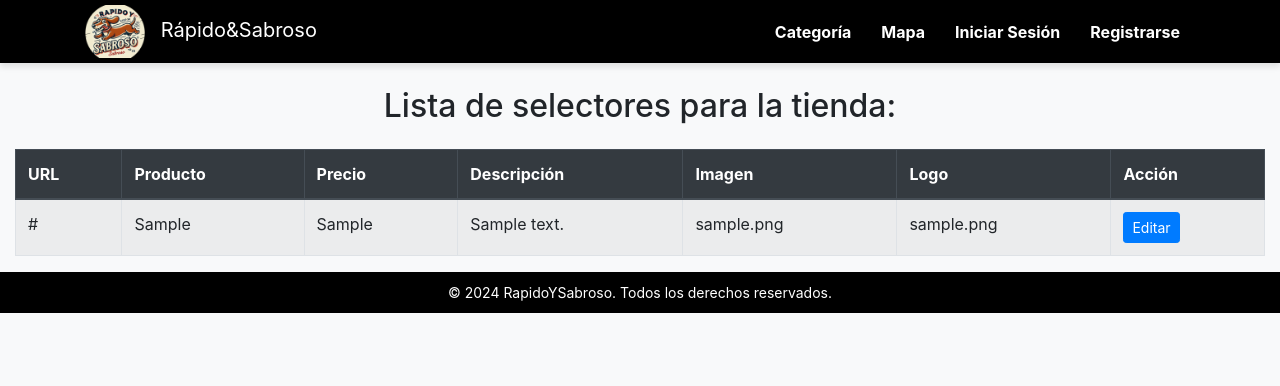
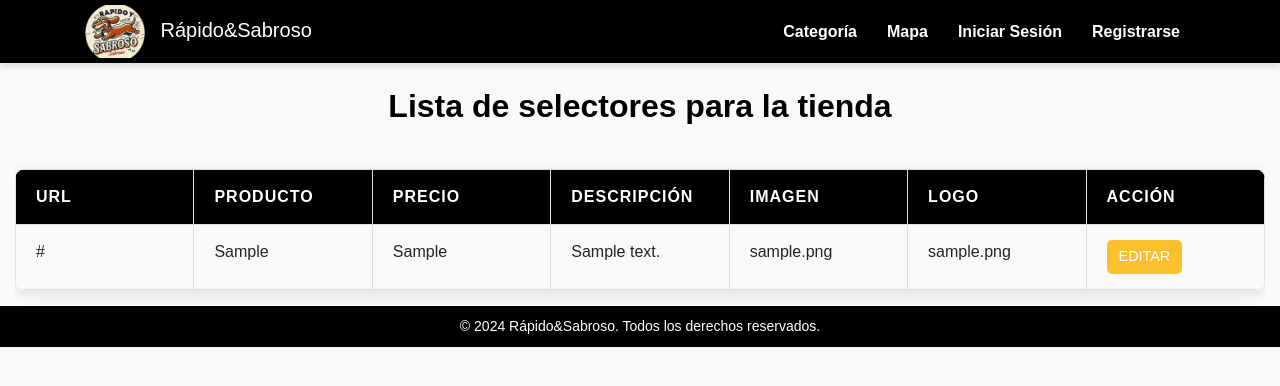
Before and after one commit to Eleksinho/Rapido_Sabroso, a Django app: page /TiendaSelector in a window 1280 px wide. Shown: the top 386 px of the page. Run offline with Django 5.2, Linux system fonts and the light colour scheme; tables that the repository leaves empty hold one stand-in row (values such as "Sample post"); some libraries are stand-ins or nearby versions.

Commit message:
Cambio css "Lista de Selectores y otros"

```diff
--- a/rapidoysabrosoWEB/static/app/css/SelectorTienda.css
+++ b/rapidoysabrosoWEB/static/app/css/SelectorTienda.css
@@ -56,6 +56,7 @@ body {
   }
 
   .btn-warning {
+    color: white;
     background-color: #f39c12;
     border-color: #f39c12;
   }
@@ -64,7 +65,7 @@ body {
     background-color: #e67e22;
     border-color: #e67e22;
     transform: translateY(-3px);
-    box-shadow: 0 5px 15px rgba(0, 0, 0, 0.1);
+    box-shadow: 0 5px 15px rgba(255, 255, 255, 0.1);
   }
 
   /* Imagen con bordes redondeados y sombra */
--- /dev/null
+++ b/rapidoysabrosoWEB/static/app/css/TiendaSelector.css
@@ -0,0 +1,74 @@
+/* Estilo global */
+body {
+    font-family: 'Arial', sans-serif;
+    background-color: #f4f4f9;
+    color: #333;
+  }
+
+  /* Estilo para el título */
+  h2 {
+    color: #000000;
+    font-size: 2rem;
+    font-weight: 600;
+    margin-bottom: 20px;
+  }
+
+  /* Tabla personalizada */
+  .table-responsive .table {
+    width: 100%;
+    background-color: #ffffff;
+    border-collapse: collapse;
+    margin-top: 20px;
+    border-radius: 10px;
+    overflow: hidden;
+    box-shadow: 0 4px 15px rgba(0, 0, 0, 0.1); /* Sombra más pronunciada */
+    table-layout: fixed; /* Hace que la tabla se ajuste a su contenedor */
+  }
+
+  .table-responsive .table th, .table-responsive .table td {
+    padding: 15px 20px;  /* Aumentamos el padding para mayor espacio */
+    text-align: left;
+    border: 1px solid #ddd;  /* Bordes suaves */
+    word-wrap: break-word; /* Permite el salto de línea en el texto largo */
+    max-width: 150px; /* Limita el ancho de las celdas */
+  }
+
+  .table-responsive .table th {
+    background-color: #000000;
+    color: white;
+    font-weight: 700;
+    text-transform: uppercase;
+    letter-spacing: 1px;
+  }
+
+  .table-responsive .table tbody tr:nth-child(odd) {
+    background-color: #f9f9f9;  /* Fondo para las filas impares */
+  }
+
+  .table-responsive .table tbody tr:nth-child(even) {
+    background-color: #fafafa;  /* Fondo para las filas pares */
+  }
+
+  .table-responsive .table tbody tr:hover {
+    background-color: #c5c7c9;  /* Color de fondo al pasar el mouse */
+    transition: background-color 0.3s ease;  /* Transición suave */
+  }
+
+  /* Estilo para los botones */
+  .btn {
+    padding: 6px 12px;
+    font-size: 0.9rem;
+    text-transform: uppercase;
+    border-radius: 5px;
+    transition: background-color 0.3s ease;
+  }
+
+  .btn-editar {
+    background-color: #fbc02d;
+    border: none;
+    color: white;
+  }
+
+  .btn-editar:hover {
+    background-color: #ebb42b;
+  }
--- a/rapidoysabrosoWEB/templates/service/TiendaSelector.html
+++ b/rapidoysabrosoWEB/templates/service/TiendaSelector.html
@@ -3,14 +3,12 @@
 
 {% block title %}Selectores - Rápido&Sabroso{% endblock %}
 
-{% block css %}
+{% block content %}
+<!-- Enlace a tu archivo CSS personalizado -->
+<link rel="stylesheet" type="text/css" href="{% static 'app/css/TiendaSelector.css' %}">
 
-{% endblock %}
-
-
-{% block content %}
   <div class="container-fluid mt-4">  <!-- Usamos container-fluid para ocupar todo el ancho -->
-    <h2 class="text-center mb-4">Lista de selectores para la tienda:</h2>
+    <h2 class="text-center mb-4">Lista de selectores para la tienda</h2>
 
     <div class="table-responsive"> <!-- Hacemos la tabla responsiva -->
       <table class="table table-bordered table-striped">
@@ -31,11 +29,14 @@
               <td>{{ selector.url }}</td>
               <td>{{ selector.product_selector }}</td>
               <td>{{ selector.price_selector }}</td>
+
+
+
               <td>{{ selector.description_selector }}</td>
               <td>{{ selector.image_selector }}</td>
               <td>{{ selector.logo_selector }}</td>
               <td>
-                <a href="{% url 'SelectorTienda' selector.id %}" class="btn btn-primary btn-sm">Editar</a>
+                <a href="{% url 'SelectorTienda' selector.id %}" class="btn btn-editar btn-sm">Editar</a>
               </td>
             </tr>
           {% endfor %}
--- a/rapidoysabrosoWEB/templates/service/baseplantillaNav.html
+++ b/rapidoysabrosoWEB/templates/service/baseplantillaNav.html
@@ -112,7 +112,7 @@
 
     {% block footer %}
     <footer class="">
-      <p>&copy; 2024 RapidoYSabroso. Todos los derechos reservados.</p>
+      <p>&copy; 2024 Rápido&Sabroso. Todos los derechos reservados.</p>
     </footer>
     {% endblock %}
   </div>
--- a/rapidoysabrosoWEB/views.py
+++ b/rapidoysabrosoWEB/views.py
@@ -65,7 +65,7 @@ def login_view(request):
             token, _ = Token.objects.get_or_create(user=user)
 
             # Almacenar el token en una cookie o retornarlo (para APIs, se usaría un JSON Response)
-            messages.success(request, f'Inicio de sesión exitoso. Token: {token.key}')
+            # messages.success(request, f'Inicio de sesión exitoso. Token: {token.key}')
             return redirect('menu')  # Cambia 'menu' por tu URL deseada
         else:
             messages.error(request, 'Usuario o contraseña incorrectos.')
```
